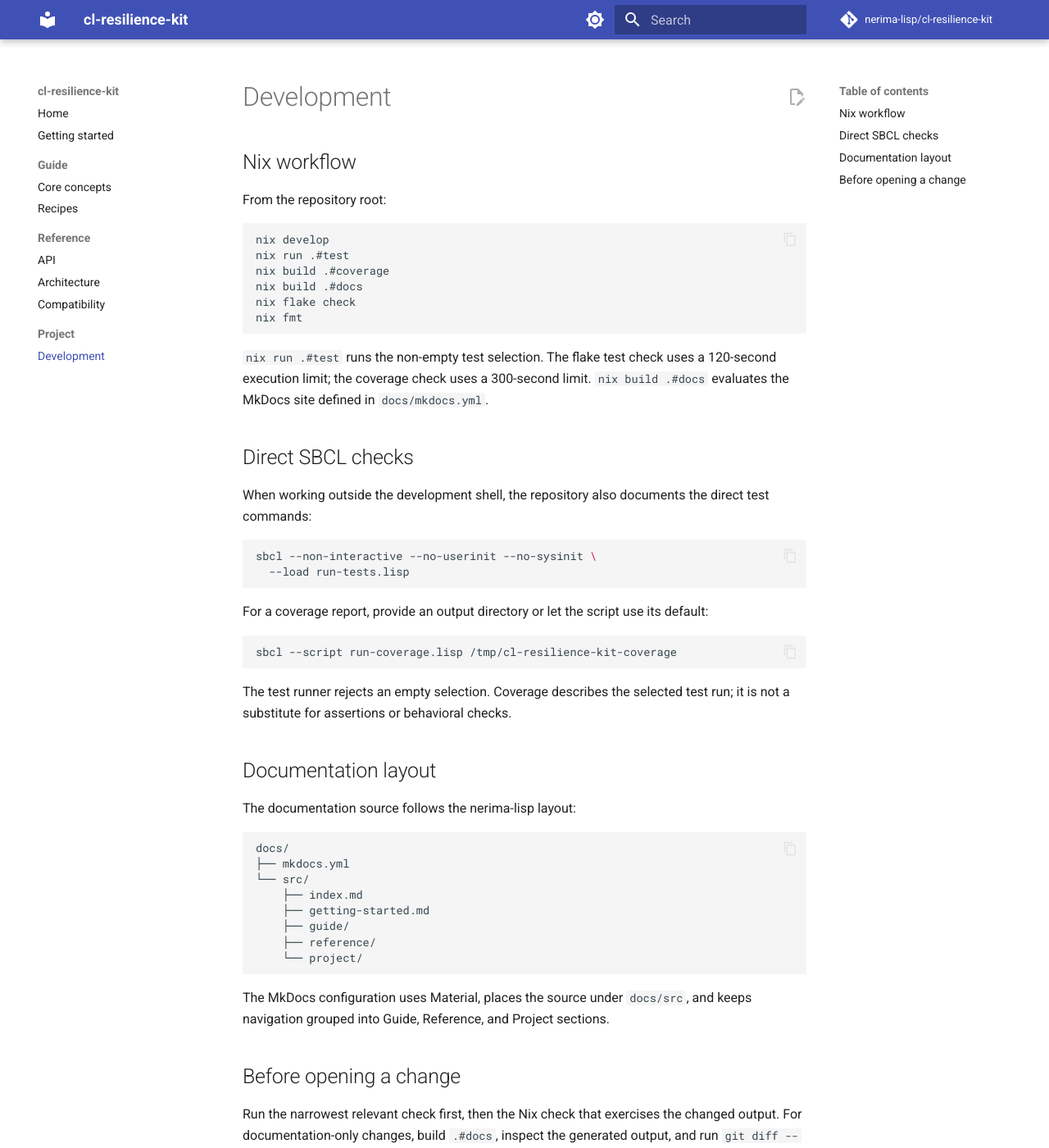
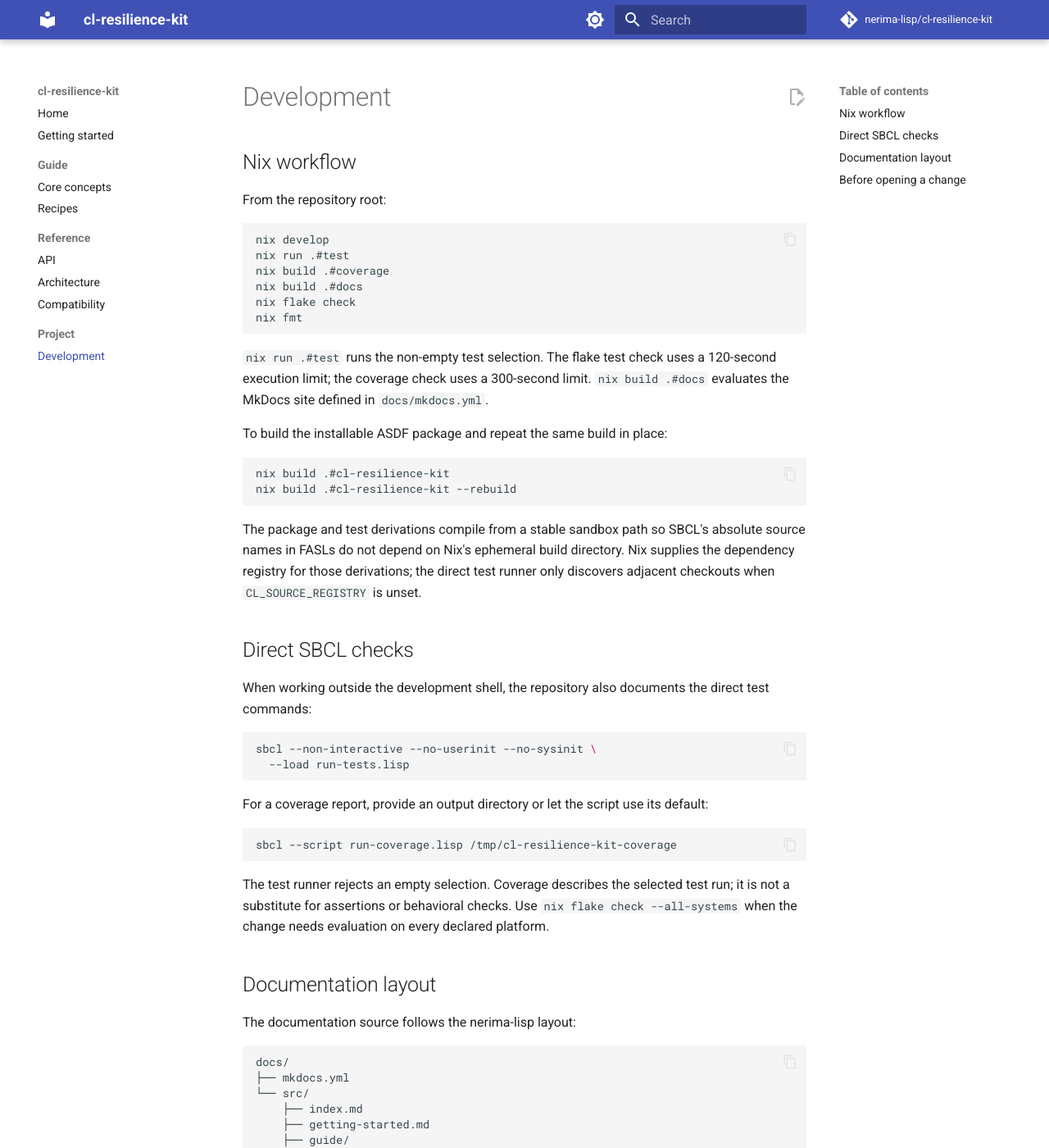
Before and after one commit to nerima-lisp/cl-resilience-kit, an MkDocs documentation site: the page built from docs/src/project/development.md, in a window 1280 px wide and 1400 px high. Shown: the whole window at 82% size. Built offline with MkDocs 1.6.1 and Material for MkDocs 9.7.7, drawn with Linux system fonts in a browser that asks for light colours; comment, search, counter and statistics services are not loaded.

Commit message:
Harden build reproducibility and limiter contracts

````diff
--- a/docs/src/project/development.md
+++ b/docs/src/project/development.md
@@ -17,6 +17,19 @@ nix fmt
 a 120-second execution limit; the coverage check uses a 300-second limit.
 `nix build .#docs` evaluates the MkDocs site defined in `docs/mkdocs.yml`.
 
+To build the installable ASDF package and repeat the same build in place:
+
+```sh
+nix build .#cl-resilience-kit
+nix build .#cl-resilience-kit --rebuild
+```
+
+The package and test derivations compile from a stable sandbox path so SBCL's
+absolute source names in FASLs do not depend on Nix's ephemeral build
+directory. Nix supplies the dependency registry for those derivations; the
+direct test runner only discovers adjacent checkouts when `CL_SOURCE_REGISTRY`
+is unset.
+
 ## Direct SBCL checks
 
 When working outside the development shell, the repository also documents the
@@ -35,7 +48,9 @@ sbcl --script run-coverage.lisp /tmp/cl-resilience-kit-coverage
 ```
 
 The test runner rejects an empty selection. Coverage describes the selected
-test run; it is not a substitute for assertions or behavioral checks.
+test run; it is not a substitute for assertions or behavioral checks. Use
+`nix flake check --all-systems` when the change needs evaluation on every
+declared platform.
 
 ## Documentation layout
 
````
Also changed, not shown: 4 other files.
